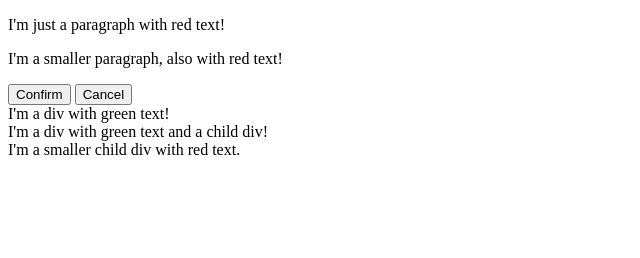
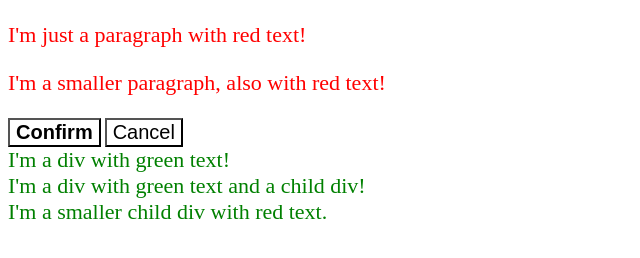
Before and after one commit to open-meadow/odin-css-foundations, a plain HTML site: page foundations06/index.html in a window 1280 px wide. Shown: the whole page, without its empty margins (0-640 px from the left). Drawn offline with Linux system fonts and the light colour scheme.

Commit message:
Fix styles.css to styles/styles.css

```diff
--- a/foundations06/index.html
+++ b/foundations06/index.html
@@ -5,7 +5,7 @@
     <meta http-equiv="X-UA-Compatible" content="IE=edge">
     <meta name="viewport" content="width=device-width, initial-scale=1.0">
     <title>Fix the Cascade</title>
-    <link rel="stylesheet" href="style.css">
+    <link rel="stylesheet" href="styles/styles.css">
   </head>
   <body>
     <p class="para">I'm just a paragraph with red text!</p>
```
